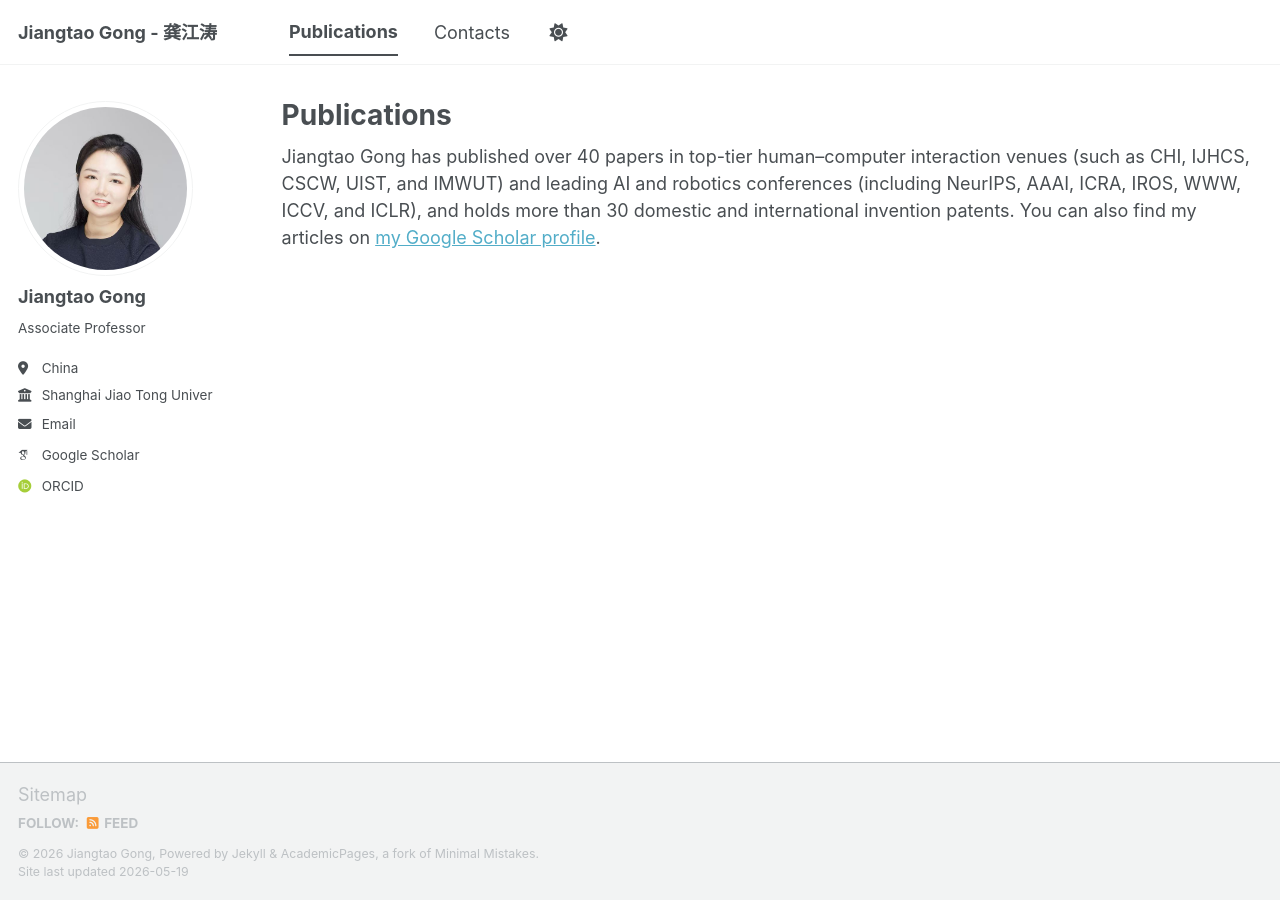
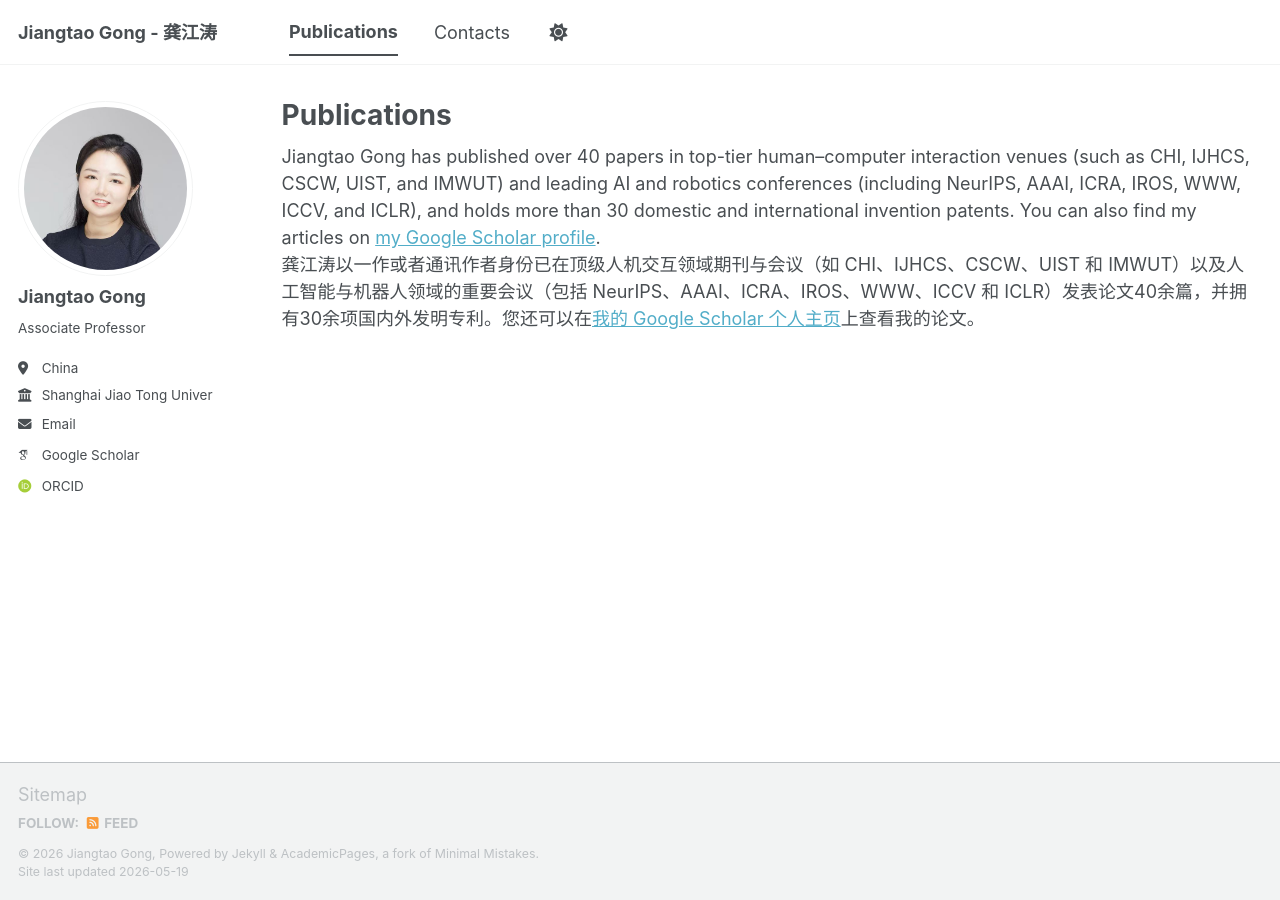
Before and after one commit to JennettaGong/JennettaGong.github.io, a Jekyll site: the page built from _pages/publications.html, in a window 1280 px wide. Built offline with Jekyll 4.4.1, drawn with Linux system fonts in a browser that asks for light colours; some web fonts are replaced; a script bundle is joined from its source files by our own code; library files that are not in the unit come from our copies.

Commit message:
small changes

```diff
--- a/_pages/contacts.html
+++ b/_pages/contacts.html
@@ -7,9 +7,11 @@ author_profile: true
 
 {% include base_path %}
 
-E-mails: gongjiangtao@sjtu.edu.cn
+<div class="wordwrap">E-mail: gongjiangtao@sjtu.edu.cn</div>
 
-Address: School of Design, Shanghai Jiao Tong University, Shanghai 200240, China
+
+
+<div class="wordwrap">Address: School of Design, Shanghai Jiao Tong University, Shanghai 200240, China</div>
 
 
 <!-- New style rendering if publication categories are defined -->
--- a/_pages/publications.html
+++ b/_pages/publications.html
@@ -8,6 +8,8 @@ author_profile: true
 {% if site.author.googlescholar %}
   <div class="wordwrap">Jiangtao Gong has published over 40 papers in top-tier human–computer interaction venues (such as CHI, IJHCS, CSCW, UIST, and IMWUT) and leading AI and robotics conferences (including NeurIPS, AAAI, ICRA, IROS, WWW, ICCV, and ICLR), and holds more than 30 domestic and international invention patents. You can also find my articles on <a href="{{site.author.googlescholar}}">my Google Scholar profile</a>.</div>
 {% endif %}
+
+ <div class="wordwrap">龚江涛以一作或者通讯作者身份已在顶级人机交互领域期刊与会议（如 CHI、IJHCS、CSCW、UIST 和 IMWUT）以及人工智能与机器人领域的重要会议（包括 NeurIPS、AAAI、ICRA、IROS、WWW、ICCV 和 ICLR）发表论文40余篇，并拥有30余项国内外发明专利。您还可以在<a href="{{site.author.googlescholar}}">我的 Google Scholar 个人主页</a>上查看我的论文。</div>
 
 {% include base_path %}
 
```
